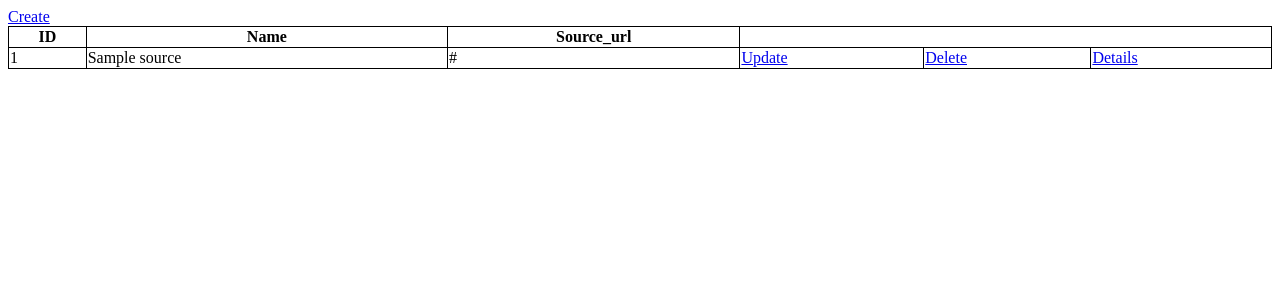
After one commit to OksanaMezentseva/Currency, a Django app: page /source/list/ in a window 1280 px wide. The commit adds this page. Shown: the top 300 px of the page. Run offline with Django 4.2, Linux system fonts and the light colour scheme; tables that the repository leaves empty hold one stand-in row (values such as "Sample post").

Commit message:
Hw8 (#6)
* Add Source model and CRUD operations for it

```diff
--- a/app/currency/models.py
+++ b/app/currency/models.py
@@ -13,3 +13,11 @@ class Rate(models.Model):
     buy = models.DecimalField(max_digits=6, decimal_places=2)
     sell = models.DecimalField(max_digits=6, decimal_places=2)
     source = models.CharField(max_length=25)
+
+
+class Source(models.Model):
+    name = models.CharField(max_length=65)
+    source_url = models.URLField(max_length=255)
+    address = models.CharField(max_length=65, null=True)
+    phone = models.CharField(max_length=65, null=True)
+    created = models.DateTimeField(auto_now_add=True)
--- a/app/currency/templates/rates_list.html
+++ b/app/currency/templates/rates_list.html
@@ -5,6 +5,7 @@
 {% endblock title %}
 
 {% block content %}
+    <a href="/rate/create/">Create</a><br>
     <table style="width:100%">
         <tr>
             <th>ID</th>
@@ -22,6 +23,9 @@
              <td>{{ rate.sell }}</td>
              <td>{{ rate.source }}</td>
              <td>{{ rate.created }}</td>
+            <td><a href="/rate/update/{{ rate.id }}/">Update</a><br></td>
+            <td><a href="/rate/delete/{{ rate.id }}/">Delete</a><br></td>
+            <td><a href="/rate/details/{{ rate.id }}/">Details</a><br></td>
          </tr>
         {% endfor %}
     </table>
--- /dev/null
+++ b/app/currency/templates/sources_list.html
@@ -0,0 +1,26 @@
+{% extends 'base.html' %}
+
+{% block title %}
+    Source
+{% endblock title %}
+
+{% block content %}
+    <a href="/source/create/">Create</a><br>
+    <table style="width:100%">
+        <tr>
+            <th>ID</th>
+            <th>Name</th>
+            <th>Source_url</th>
+        </tr>
+        {% for source in sources %}
+        <tr>
+             <td>{{ source.id }}</td>
+             <td>{{ source.name }}</td>
+             <td>{{ source.source_url }}</td>
+            <td><a href="/source/update/{{ source.id }}/">Update</a><br></td>
+            <td><a href="/source/delete/{{ source.id }}/">Delete</a><br></td>
+            <td><a href="/source/details/{{ source.id }}/">Details</a><br></td>
+         </tr>
+        {% endfor %}
+    </table>
+{% endblock content %}
--- a/app/currency/views.py
+++ b/app/currency/views.py
@@ -1,7 +1,9 @@
-from django.shortcuts import render
+from django.http import HttpResponseRedirect
+from django.shortcuts import render, get_object_or_404
 
 from currency.models import ContactUs
-from currency.models import Rate
+from currency.models import Rate, Source
+from currency.forms import RateForm, SourceForm
 
 
 def contact_list(request):
@@ -20,3 +22,126 @@ def list_rates(request):
     }
 
     return render(request, 'rates_list.html', context)
+
+
+def rate_details(request, pk):
+    rate = get_object_or_404(Rate, pk=pk)
+    context = {
+        'rate': rate
+    }
+
+    return render(request, 'rate_details.html', context)
+
+
+def rates_create(request):
+    if request.method == 'POST':
+        form = RateForm(request.POST)
+        if form.is_valid():
+            form.save()
+        return HttpResponseRedirect('/rate/list/')
+    elif request.method == 'GET':
+        form = RateForm()
+
+    context = {
+        'form': form
+    }
+
+    return render(request, 'rates_create.html', context)
+
+
+def rates_update(request, pk):
+    rate = get_object_or_404(Rate, pk=pk)
+
+    if request.method == 'POST':
+        form = RateForm(request.POST, instance=rate)
+        if form.is_valid():
+            form.save()
+        return HttpResponseRedirect('/rate/list/')
+    elif request.method == 'GET':
+        # try:
+        #     rate = Rate.objects.get(id=pk)
+        # except Rate.DoesNotExist:
+        #     raise Http404('Rate does not exist')
+        form = RateForm(instance=rate)
+
+    context = {
+        'form': form
+    }
+
+    return render(request, 'rates_update.html', context)
+
+
+def rates_delete(request, pk):
+    rate = get_object_or_404(Rate, pk=pk)
+
+    if request.method == 'POST':
+        rate.delete()
+        return HttpResponseRedirect('/rate/list/')
+    elif request.method == 'GET':
+        context = dict(rate=rate)
+
+    return render(request, 'rates_delete.html', context)
+
+
+def list_sources(request):
+    sources = Source.objects.all()
+    context = {
+        'sources': sources
+    }
+
+    return render(request, 'sources_list.html', context)
+
+
+def source_details(request, pk):
+    source = get_object_or_404(Source, pk=pk)
+    context = {
+        'source': source
+    }
+
+    return render(request, 'source_details.html', context)
+
+
+def sources_create(request):
+    if request.method == 'POST':
+        form = SourceForm(request.POST)
+        if form.is_valid():
+            form.save()
+        return HttpResponseRedirect('/source/list/')
+    elif request.method == 'GET':
+        form = SourceForm()
+
+    context = {
+        'form': form
+    }
+
+    return render(request, 'sources_create.html', context)
+
+
+def sources_update(request, pk):
+    source = get_object_or_404(Source, pk=pk)
+
+    if request.method == 'POST':
+        form = SourceForm(request.POST, instance=source)
+        if form.is_valid():
+            form.save()
+        return HttpResponseRedirect('/source/list/')
+    elif request.method == 'GET':
+        form = SourceForm(instance=source)
+
+    context = {
+        'form': form
+    }
+
+    return render(request, 'sources_update.html', context)
+
+
+def sources_delete(request, pk):
+    source = get_object_or_404(Source, pk=pk)
+
+    if request.method == 'POST':
+        source.delete()
+        return HttpResponseRedirect('/source/list/')
+    elif request.method == 'GET':
+        context = dict(source=source)
+
+    return render(request, 'sources_delete.html', context)
--- a/app/settings/urls.py
+++ b/app/settings/urls.py
@@ -16,11 +16,22 @@ Including another URLconf
 from django.contrib import admin
 from django.urls import path
 
-from currency.views import contact_list
-from currency.views import list_rates
+from currency.views import (
+    contact_list, list_rates, rates_create, rates_update, rates_delete, rate_details,
+    list_sources, sources_create, sources_update, sources_delete, source_details
+)
 
 urlpatterns = [
     path('admin/', admin.site.urls),
     path('contact_us/list', contact_list),
+    path('rate/create/', rates_create),
+    path('rate/update/<int:pk>/', rates_update),
+    path('rate/delete/<int:pk>/', rates_delete),
+    path('rate/details/<int:pk>/', rate_details),
     path('rate/list/', list_rates),
+    path('source/list/', list_sources),
+    path('source/create/', sources_create),
+    path('source/update/<int:pk>/', sources_update),
+    path('source/delete/<int:pk>/', sources_delete),
+    path('source/details/<int:pk>/', source_details),
 ]
--- a/requirements.txt
+++ b/requirements.txt
@@ -4,3 +4,4 @@ ipython
 flake8
 flake8-builtins
 flake8-print
+Jinja2
```
Also changed, not shown: app/currency/forms.py (added, +29 -0 lines), app/currency/templates/rate_details.html (added, +14 -0 lines), app/currency/templates/rates_create.html (added, +16 -0 lines), app/currency/templates/rates_delete.html (added, +14 -0 lines), app/currency/templates/rates_update.html (added, +16 -0 lines), app/currency/templates/source_details.html (added, +14 -0 lines), app/currency/templates/sources_create.html (added, +16 -0 lines), app/currency/templates/sources_delete.html (added, +14 -0 lines), app/currency/templates/sources_update.html (added, +16 -0 lines), app/currency/migrations/0004_source.py (added), app/currency/migrations/0005_alter_source_source_url.py (added).
